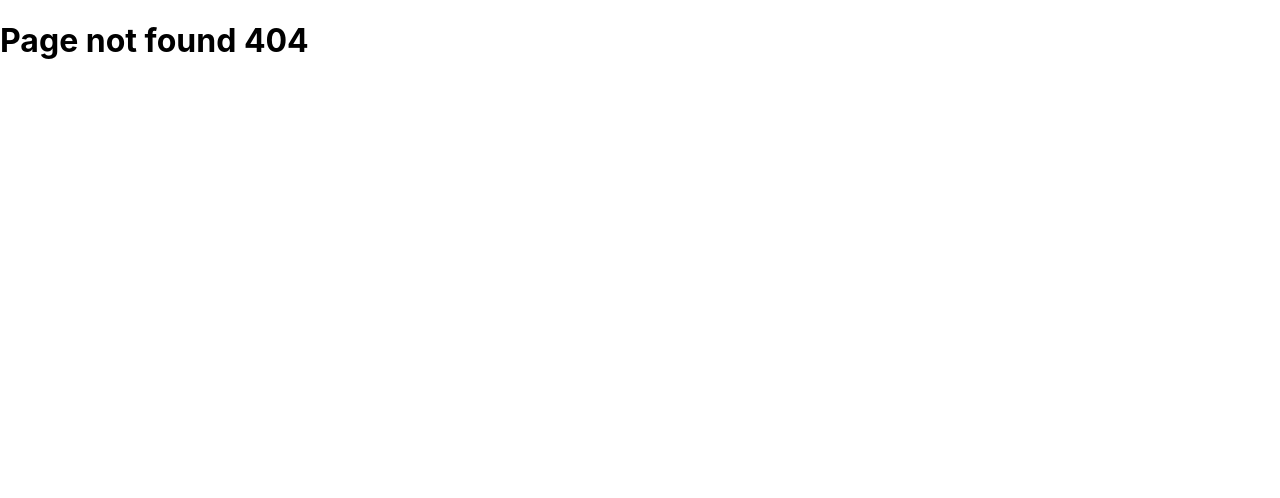
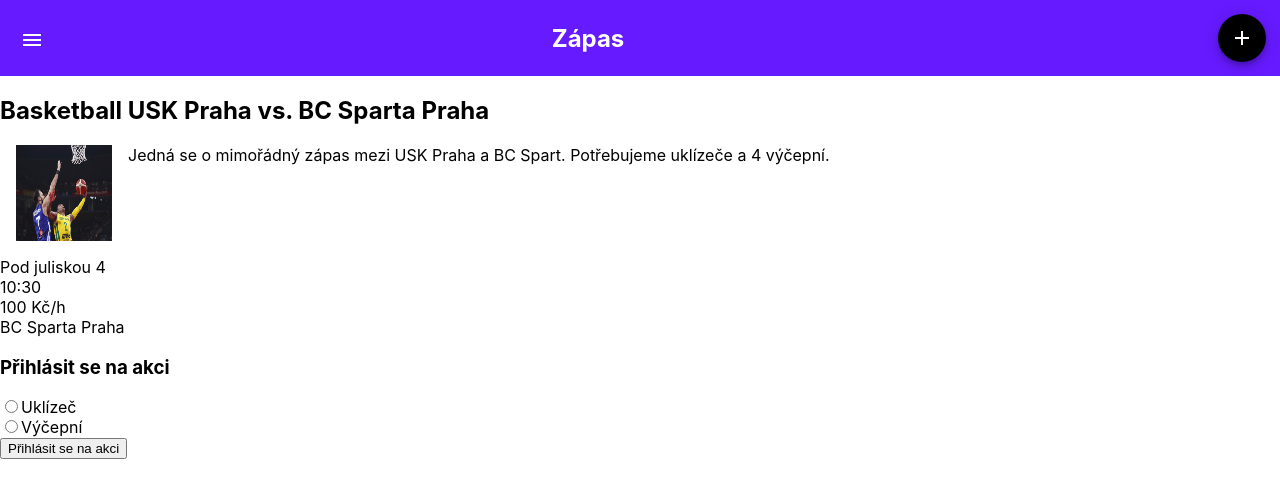
Before and after one commit to MichalMartinek/EventHelper, a React (Create React App) app: page /game/1 in a window 1280 px wide. Before the commit this address had no page. Shown: the top 498 px of the page. Built offline with nearby package versions, Linux system fonts and the light colour scheme.

Commit message:
added base of game detail

```diff
--- a/src/components/GamesList/GameComponent/index.jsx
+++ b/src/components/GamesList/GameComponent/index.jsx
@@ -1,15 +1,18 @@
 import React from 'react';
+import {Link} from 'react-router-dom';
 
 import './index.css';
 
 class GameComponent extends React.Component {
     render() {
         return (
-          <div>
-              <p className="align_left">{this.props.game.time}</p>
-              <p className="align_left">{this.props.game.home_team} vs. {this.props.game.visitor_team}</p>
-              <p className="align_left">{this.props.game.place}</p>
-          </div>
+            <div>
+                <Link to={'/game/'+ this.props.game.id}>
+                    <p className="align_left">{this.props.game.time}</p>
+                    <p className="align_left">{this.props.game.home_team} vs. {this.props.game.visitor_team}</p>
+                    <p className="align_left">{this.props.game.place}</p>
+                </Link>
+            </div>
         );
     }
 }
--- a/src/index.js
+++ b/src/index.js
@@ -11,6 +11,7 @@
 import NotFound from './scenes/NotFound';
 import PreviousGames from "./scenes/PreviousGames";
 import UserView from "./scenes/UserView";
+import Game from "./scenes/Game";
 
 const history = createBrowserHistory();
 
@@ -19,6 +20,7 @@
         <Router history={history}>
             <Switch>
                 <Route exact path="/" component={App} />
+                <Route path="/game/:id" component={Game} />
                 <Route path="/pastEvents" component={PreviousGames} />
                 <Route path="/userProfile" component={UserView} />
                 <Route component={NotFound} />
--- a/src/reducers.js
+++ b/src/reducers.js
@@ -1,14 +1,16 @@
-import { combineReducers } from 'redux';
+import {combineReducers} from 'redux';
 import userReducer from './scenes/UserView/reducer';
 import futureGamesReducer from './scenes/Home/components/FutureGames/reducer';
+import gameReducer from './scenes/Game/reducer';
 
 const games = combineReducers({
     futureGames: futureGamesReducer,
+    game: gameReducer
 });
 
 const reducer = combineReducers({
     user: userReducer,
-   games: games,
+    games: games,
 });
 
 export default reducer;
--- /dev/null
+++ b/src/scenes/Game/actionTypes.js
@@ -0,0 +1 @@
+export const FETCH_GAME = 'games/FETCH_GAME';
--- /dev/null
+++ b/src/scenes/Game/actions.js
@@ -0,0 +1,6 @@
+import * as types from './actionTypes';
+
+export const fetchGame = (item) => ({
+    type: types.FETCH_GAME,
+    item,
+});
--- /dev/null
+++ b/src/scenes/Game/index.css
@@ -0,0 +1,16 @@
+.game-container {
+    position: relative;
+    margin-top: 6em;
+}
+
+
+.game-detail-img {
+    width:  6rem;
+    height: 6rem;
+    float: left;
+    margin: 0 1rem 1rem 1rem;
+}
+
+.game-detail-parameter-container{
+    clear: both;
+}
--- /dev/null
+++ b/src/scenes/Game/index.jsx
@@ -0,0 +1,80 @@
+import React from 'react';
+import Header from "../../components/Header";
+import { connect } from 'react-redux';
+import { bindActionCreators } from "redux";
+import './index.css'
+
+
+import * as actions from './actions';
+
+import { futureGames } from "../../database/futureGames";
+
+
+class Game extends React.Component {
+
+    componentWillMount() {
+        this.props.actions.fetchGame(futureGames);
+        console.log('po fetchgames');
+    }
+
+    forAllPosts(post, index) {
+        return(
+            <div key={index}>
+                <input type="radio"/>
+                <label>{post}</label>
+            </div>
+        )
+    }
+
+    render() {
+        console.log(this.props);
+        return (
+            <div>
+                <Header title="Zápas"/>
+                <div className="game-container">
+                    <h2>{this.props.actualGame.home_team} vs. {this.props.actualGame.visitor_team}</h2>
+                    <img src="/u183.png" className="game-detail-img"/>
+                    <p>{this.props.actualGame.description}</p>
+                    <div className="game-detail-parameter-container">
+                    {this.props.actualGame.place}<br/>
+                    {this.props.actualGame.time}<br/>
+                    {this.props.actualGame.salary} Kč/h<br/>
+                    {this.props.actualGame.organizer} <br/>
+                    </div>
+                    <h3>Přihlásit se na akci</h3>
+                    <form>
+                        {this.props.actualGame.freePosts.map(this.forAllPosts)}
+                        <button type="submit">Přihlásit se na akci</button>
+                    </form>
+                </div>
+            </div>
+        );
+    }
+}
+
+const mapStateToProps = state => ({
+    // TODO: fix
+    // actualGame: state.actualGame,
+    actualGame:  {
+        id: 1,
+        home_team: 'Basketball USK Praha',
+        visitor_team: 'BC Sparta Praha',
+        place: 'Pod juliskou 4',
+        time: '10:30',
+        description: 'Jedná se o mimořádný zápas mezi USK Praha a BC Spart. Potřebujeme uklízeče a 4 výčepní.',
+        salary: 100,
+        organizer: 'BC Sparta Praha',
+        freePosts: [
+            'Uklízeč',
+            'Výčepní',
+        ]
+    },
+});
+
+function mapDispatchToProps(dispatch) {
+    return {
+        actions: bindActionCreators(actions, dispatch),
+    };
+}
+
+export default connect(mapStateToProps, mapDispatchToProps)(Game)
--- /dev/null
+++ b/src/scenes/Game/reducer.js
@@ -0,0 +1,18 @@
+import * as types from "./actionTypes";
+
+const initialState = {
+    actualGame: 'default',
+}
+
+export default (state = initialState, action) => {
+    switch (action.type) {
+        case types.FETCH_GAME:
+            // console.log('game reducer');
+            // console.log(state);
+            // console.log(action);
+            // console.log(Object.assign({}, state, {actualGame: action.item[0].games[0]}));
+            return Object.assign({}, state, {actualGame: "action.item[0].games[0]"});
+        default:
+            return state;
+    }
+}
```
Also changed, not shown: public/u183.png (added), 1 other file (tests, documents, lock files or other folders).
